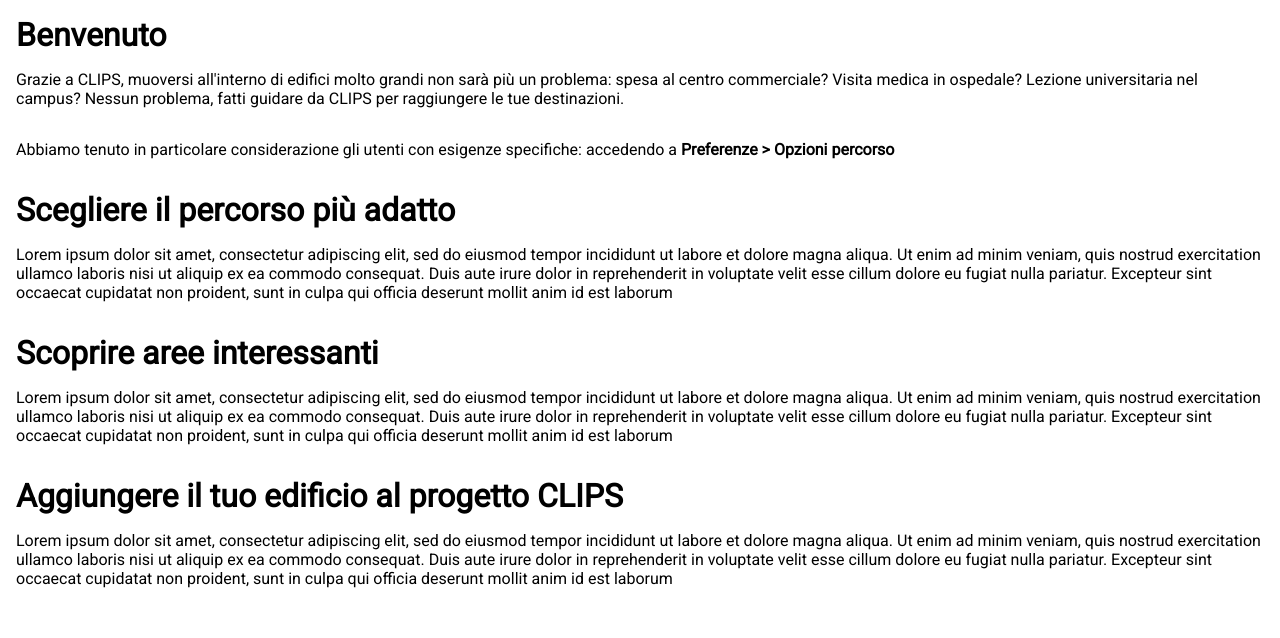
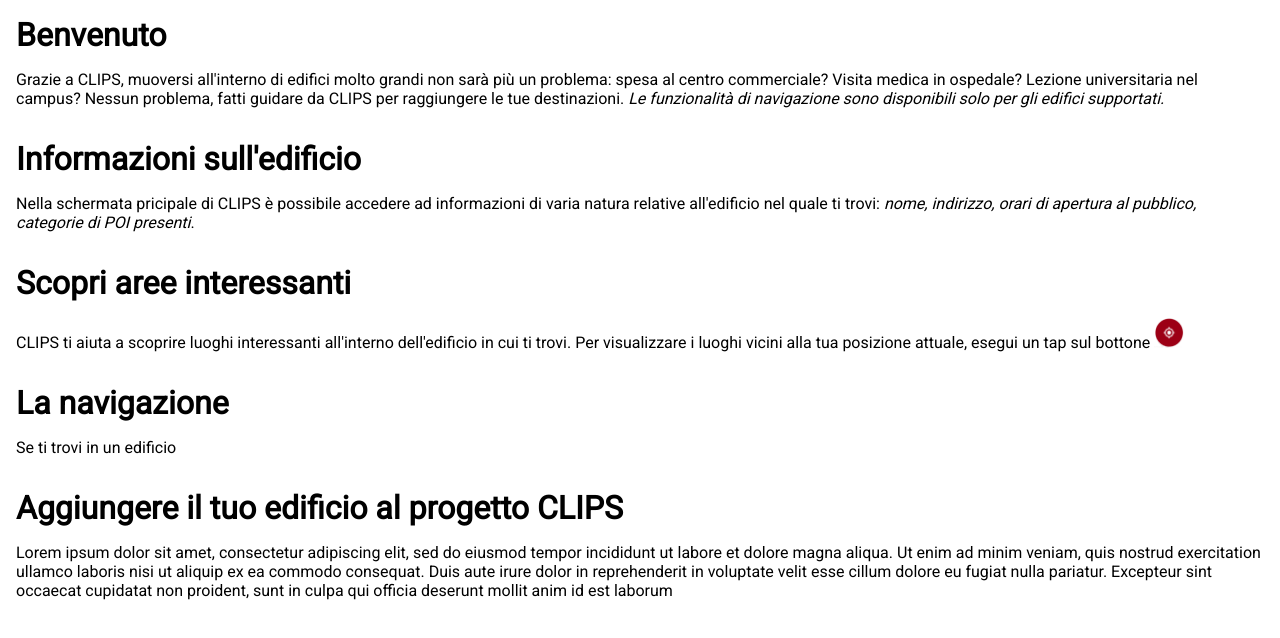
Before and after one commit to LeafSWE/LeafSWE.github.io, a plain HTML site: page index.html in a window 1280 px wide. Drawn offline with Linux system fonts and the light colour scheme.

Commit message:
Aggiunta sezione "Scopri aree interessanti"

```diff
--- a/index.html
+++ b/index.html
@@ -12,13 +12,19 @@
     </head>
     <body>
         <h1>Benvenuto</h1>
-        <p>Grazie a CLIPS, muoversi all'interno di edifici molto grandi non sarà più un problema: spesa al centro commerciale? Visita medica in ospedale? Lezione universitaria nel campus? Nessun problema, fatti guidare da CLIPS per raggiungere le tue destinazioni.</p>
-        <p>Abbiamo tenuto in particolare considerazione gli utenti con esigenze specifiche: accedendo a <strong>Preferenze > Opzioni percorso</strong></p>
-        <h1>Scegliere il percorso più adatto</h1>
-        <p>Lorem ipsum dolor sit amet, consectetur adipiscing elit, sed do eiusmod tempor incididunt ut labore et dolore magna aliqua. Ut enim ad minim veniam, quis nostrud exercitation ullamco laboris nisi ut aliquip ex ea commodo consequat. Duis aute irure dolor in reprehenderit in voluptate velit esse cillum dolore eu fugiat nulla pariatur. Excepteur sint occaecat cupidatat non proident, sunt in culpa qui officia deserunt mollit anim id est laborum</p>
+        <p>Grazie a CLIPS, muoversi all'interno di edifici molto grandi non sarà più un problema: spesa al centro commerciale? Visita medica in ospedale? Lezione universitaria nel campus? Nessun problema, fatti guidare da CLIPS per raggiungere le tue destinazioni.
+        <em>Le funzionalità di navigazione sono disponibili solo per gli edifici supportati.</em></p>
 
-        <h1>Scoprire aree interessanti</h1>
-        <p>Lorem ipsum dolor sit amet, consectetur adipiscing elit, sed do eiusmod tempor incididunt ut labore et dolore magna aliqua. Ut enim ad minim veniam, quis nostrud exercitation ullamco laboris nisi ut aliquip ex ea commodo consequat. Duis aute irure dolor in reprehenderit in voluptate velit esse cillum dolore eu fugiat nulla pariatur. Excepteur sint occaecat cupidatat non proident, sunt in culpa qui officia deserunt mollit anim id est laborum</p>
+        <h1>Informazioni sull'edificio</h1>
+        <p>Nella schermata pricipale di CLIPS è possibile accedere ad informazioni di varia natura relative all'edificio nel quale ti trovi: <em>nome, indirizzo, orari di apertura al pubblico, categorie di POI presenti</em>.</p>
+
+        <h1>Scopri aree interessanti</h1>
+        <p>CLIPS ti aiuta a scoprire luoghi interessanti all'interno dell'edificio in cui ti trovi. Per visualizzare i luoghi vicini alla tua posizione attuale, esegui un tap sul bottone <img src="images/button_nearby_pois.png" width="30em"></p>
+
+        <h1>La navigazione</h1>
+        <p>Se ti trovi in un edificio</p>
+
+
         <h1>Aggiungere il tuo edificio al progetto CLIPS</h1>
         <p>Lorem ipsum dolor sit amet, consectetur adipiscing elit, sed do eiusmod tempor incididunt ut labore et dolore magna aliqua. Ut enim ad minim veniam, quis nostrud exercitation ullamco laboris nisi ut aliquip ex ea commodo consequat. Duis aute irure dolor in reprehenderit in voluptate velit esse cillum dolore eu fugiat nulla pariatur. Excepteur sint occaecat cupidatat non proident, sunt in culpa qui officia deserunt mollit anim id est laborum</p>
     </body>
```
Also changed, not shown: images/button_all_pois.png (added), images/button_nearby_pois.png (added).
